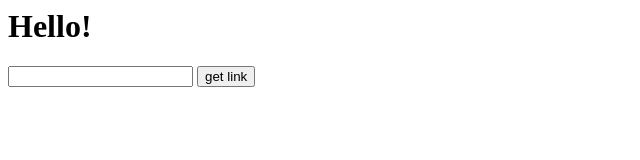
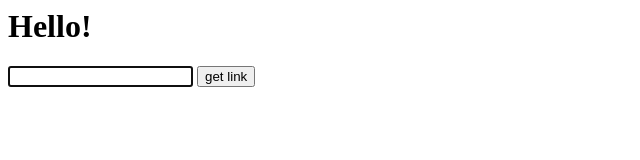
Before and after one commit to YoyloNerd/AutoCopy, a plain HTML site: page index.html in a window 1280 px wide. Both pictures are taken after a click on the button "get link". Shown: the whole page, without its empty margins (0-640 px from the left). Drawn offline with Linux system fonts and the light colour scheme.

Commit message:
Update index.html

```diff
--- a/index.html
+++ b/index.html
@@ -1,13 +1,12 @@
 <body>
     <h1>Hello!</h1>
-    <input type="text" id="myInput"/> <button onclick="getLink()">get link</button>
+    <input type="text" id="myInput" /> <button onclick="getLink()">get link</button>
     <script>
         let mySearchParams = new URLSearchParams(window.location.search);
         for (const [key, value] of mySearchParams) {
             if (key == "copy") {
                 // Get the text field
                 var copyText = document.getElementById("myInput");
-                var input = document.getElementById("temp");
 
                 // Select the text field
                 copyText.select();
@@ -26,7 +25,17 @@
             var url = window.location.href;
             var newUrl = url.split("?")[0] + "?copy=" + input.value;
 
-            alert("Link: " + newUrl);
+            // Get the text field
+            var copyText = document.getElementById("myInput");
+
+            // Select the text field
+            copyText.select();
+            copyText.setSelectionRange(0, 99999); // For mobile devices
+
+            // Copy the text inside the text field
+            navigator.clipboard.writeText(newUrl);
+
+            alert("Copied the text: " + newUrl);
         }
     </script>
 </body>
```
